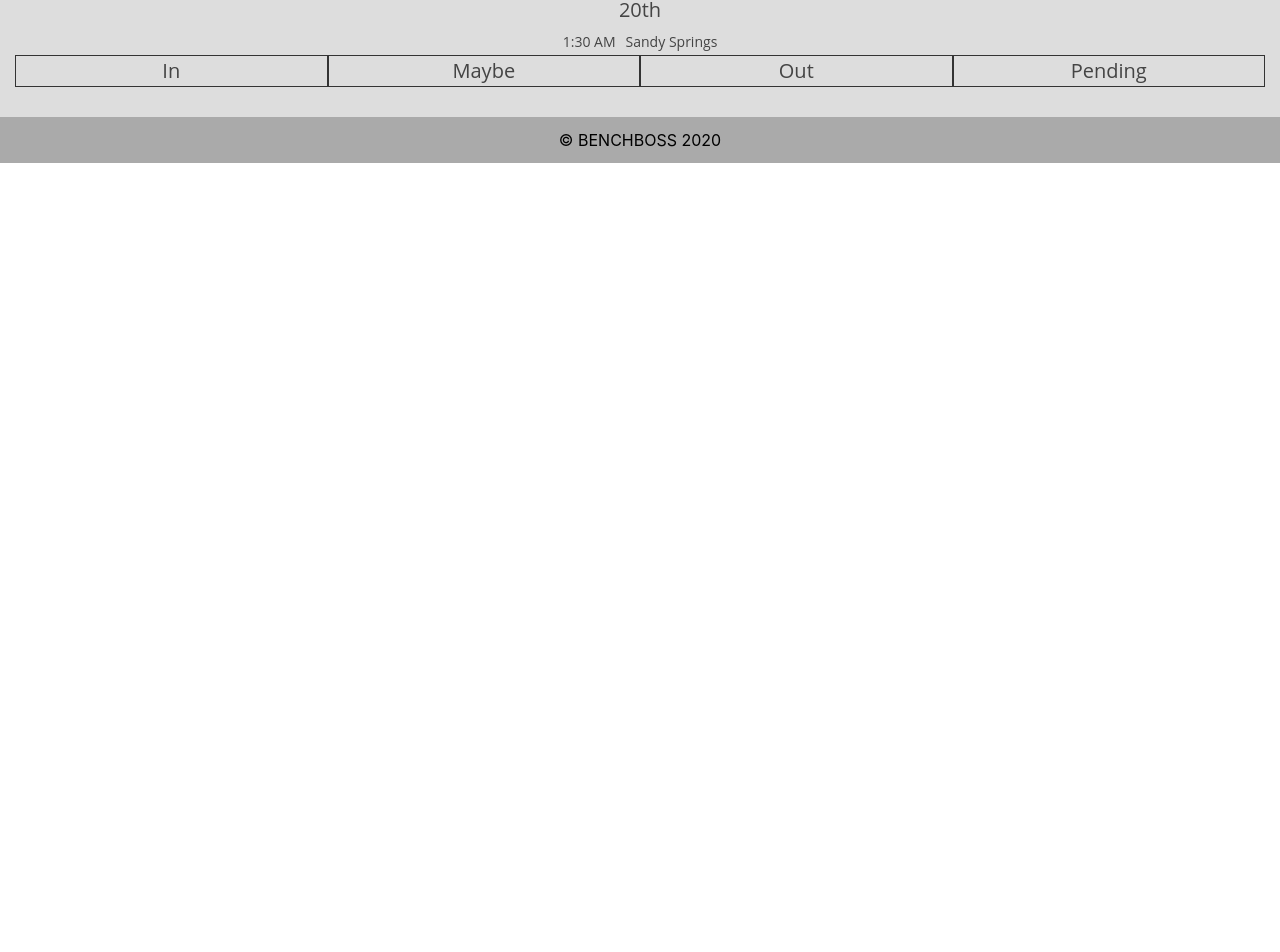
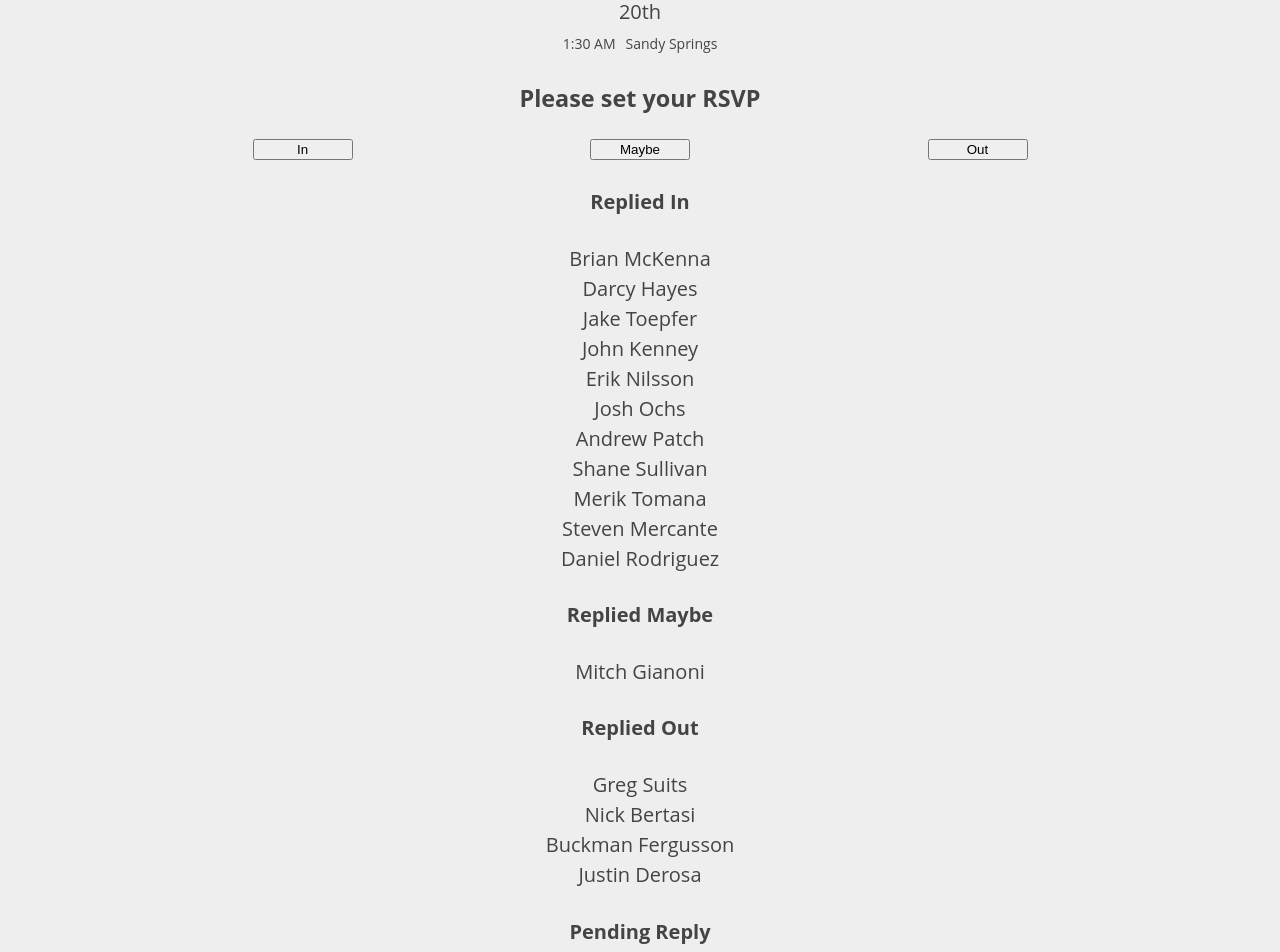
Before and after one commit to bmckenna1982/benchboss, a React (Create React App) app: page /schedule/1 in a window 1280 px wide. Shown: the part 293-1245 px from the top of the page. Before the commit the page ends 800 px from the top, so only its background shows below. Built offline with nearby package versions, Linux system fonts and the light colour scheme.

Commit message:
created utils.js and moved utility functions into file, imported and configured where needed

```diff
--- a/package.json
+++ b/package.json
@@ -16,9 +16,13 @@
   },
   "scripts": {
     "start": "react-scripts start",
+    "prebuild": "CI=true react-scripts test --colors",
     "build": "react-scripts build",
     "test": "react-scripts test",
-    "eject": "react-scripts eject"
+    "eject": "react-scripts eject",
+    "predeploy": "npm run build",
+    "deploy": "now --prod ./build",
+    "postdeploy": "now alias -A ./build/now.json"
   },
   "eslintConfig": {
     "extends": "react-app"
--- a/public/now.json
+++ b/public/now.json
@@ -1,6 +1,6 @@
 {
-  "version": 1,
-  "alias": "benchboss",
+  "version": 2,
+  "alias": "benchboss-app",
   "name": "benchboss",
   "routes": [
       {
--- a/src/App.css
+++ b/src/App.css
@@ -15,7 +15,7 @@ main {
 nav,
 footer {
   padding: 1% 0;
-  background-color: #aaa;
+  background-color: #01A263;
 }
 
 nav {
@@ -42,12 +42,13 @@ h2 {
 section {
   min-height: 200px;
   padding: 30px 15px;
-  background-color: #bbb;
+  background-color: #eee;
+  border-top: 2px solid #dedede;
 }
 
-section:nth-child(even) {
+/* section:nth-child(even) {
   background-color: #ddd;
-}
+} */
 
 p {
   margin: 0 auto;
--- a/src/components/comment.js
+++ b/src/components/comment.js
@@ -1,15 +1,16 @@
 import React, { Component } from 'react'
 import { format as formatDate, parseISO } from 'date-fns'
+import { NiceDate } from './utils'
 import './styles/comment.css'
 
 class Comment extends Component {
-  NiceDate({ postedDate, format = 'MMMM do yyyy h:mm a' }) {
-    const parseDate = parseISO(postedDate)
+  // NiceDate({ postedDate, format = 'MMMM do yyyy h:mm a' }) {
+  //   const parseDate = parseISO(postedDate)
 
-    console.log('postedDate', postedDate)
-    console.log('Date', formatDate(parseDate, format))
-    return formatDate(parseDate, format)
-  }
+  //   console.log('postedDate', postedDate)
+  //   console.log('Date', formatDate(parseDate, format))
+  //   return formatDate(parseDate, format)
+  // }
 
   render() {
     console.log(this.props)
@@ -17,7 +18,10 @@ class Comment extends Component {
       <div className='Comment_container'>
         <div className='Comment'>{this.props.comment.content}</div>
         <div className='Comment_author'>{this.props.comment.author}</div>
-        <div className='Comment_date'>{this.NiceDate(this.props.comment)}</div>
+        <div className='Comment_date'>
+          <NiceDate date={this.props.comment.postedDate} />
+          {/* {this.NiceDate(this.props.comment)} */}
+        </div>
       </div>
     )
   }
--- a/src/components/gameDetail.js
+++ b/src/components/gameDetail.js
@@ -1,55 +1,100 @@
 import React, { Component } from 'react'
-import { format as formatDate, parseISO } from 'date-fns'
+import { NiceMonth, NiceDay, NiceTime } from './utils'
 import Schedule from '../scheduleData'
 import './styles/gameDetail.css'
 
 class GameDetail extends Component {
 
-  NiceMonth({ time, format = 'MMM' }) {
-    const parseDate = parseISO(time)
-    console.log('Month', formatDate(parseDate, format))
-    return formatDate(parseDate, format)
-  }
+  // NiceMonth({ time, format = 'MMM' }) {
+  //   const parseDate = parseISO(time)
+  //   console.log('Month', formatDate(parseDate, format))
+  //   return formatDate(parseDate, format)
+  // }
 
-  NiceDay({ time, format = 'do' }) {
-    const parseDate = parseISO(time)
-    console.log('Day', formatDate(parseDate, format))
-    return formatDate(parseDate, format)
-  }
+  // NiceDay({ time, format = 'do' }) {
+  //   const parseDate = parseISO(time)
+  //   console.log('Day', formatDate(parseDate, format))
+  //   return formatDate(parseDate, format)
+  // }
 
-  NiceTime({ time, format = 'h:mm a' }) {
-    console.log('time', time)
-    const parseDate = parseISO(time)
-    console.log('Time', formatDate(parseDate, format))
-    return formatDate(parseDate, format)
-  }
+  // NiceTime({ time, format = 'h:mm a' }) {
+  //   console.log('time', time)
+  //   const parseDate = parseISO(time)
+  //   console.log('Time', formatDate(parseDate, format))
+  //   return formatDate(parseDate, format)
+  // }
 
   render() {
-    const selectedGame =  Schedule.games[this.props.match.params.gameId]
+    const selectedGame = Schedule.games[this.props.match.params.gameId]
     return (
       <section className='GameDetail'>
-        <h2>Guinness vs Cossacks</h2>
+        <h2>{selectedGame.summary}</h2>
         <div className='GameDetail_Date'>
           <div className='month'>
-            {this.NiceMonth(selectedGame)}
+            <NiceMonth date={selectedGame.time} />
+            {/* {this.NiceMonth(selectedGame)} */}
           </div>
           <div className='day'>
-            {this.NiceDay(selectedGame)}
+            <NiceDay date={selectedGame.time}/>
+            {/* {this.NiceDay(selectedGame)} */}
           </div>
           <div className='GamePreview_time'>
-            {this.NiceTime(selectedGame)}
+            <NiceTime date={selectedGame.time} />
+            {/* {this.NiceTime(selectedGame)} */}
           </div>
           <div className='GamePreview_location'>
             {selectedGame.location}
           </div>
           <div className='RSVP'>
-            <div className='reply_in'>In</div>
-            <div className='reply_maybe'>Maybe</div>
-            <div className='reply_out'>Out</div>
-            <div className='reply_pending'>Pending</div>
+            <h3>Please set your RSVP</h3>
+            <div className='button_container'>
+              <button className='RSVP_button reply_in'>In</button>
+              <button className='RSVP_button reply_maybe'>Maybe</button>
+              <button className='RSVP_button reply_out'>Out</button>
+            </div>
+          </div>
+          <div className="RSVP_status">
+            <div className='RSVP_status_in'>
+              <h4>Replied In</h4>
+              <ul className='RSVP_in_list'>
+                <li>Brian McKenna</li>
+                <li>Darcy Hayes</li>
+                <li>Jake Toepfer</li>
+                <li>John Kenney</li>
+                <li>Erik Nilsson</li>
+                <li>Josh Ochs</li>
+                <li>Andrew Patch</li>
+                <li>Shane Sullivan</li>
+                <li>Merik Tomana</li>
+                <li>Steven Mercante</li>
+                <li>Daniel Rodriguez</li>
+              </ul>
+            </div>
+            <div className='RSVP_status_maybe'>
+              <h4>Replied Maybe</h4>
+              <ul className='RSVP_maybe_list'>
+                <li>Mitch Gianoni</li>
+              </ul>
+            </div>
+            <div className='RSVP_status_out'>
+              <h4>Replied Out</h4>
+              <ul className='RSVP_out_list'>
+                <li>Greg Suits</li>
+                <li>Nick Bertasi</li>
+                <li>Buckman Fergusson</li>
+                <li>Justin Derosa</li>
+              </ul>
+            </div>
+            <div className='RSVP_status_pending'>
+              <h4>Pending Reply</h4>
+              <ul className='RSVP_pending_list'>
+                <li>Keith Jones</li>
+                <li>Stephen Patch</li>
+              </ul>
+            </div>
           </div>
         </div>
-      </section>
+      </section >
     )
   }
 }
--- a/src/components/homePage.js
+++ b/src/components/homePage.js
@@ -1,6 +1,5 @@
 import React, { Component } from 'react'
 import { NavLink } from 'react-router-dom'
-import compareAsc from 'date-fns/compareAsc'
 import SchedulePreview from './schedulePreview'
 import MessagePreview from './messagePreview'
 import Comment from './comment'
@@ -9,21 +8,21 @@ import CommentList from '../commentData'
 
 
 class HomePage extends Component {
-  findLastMessage() {
-    var mostRecentDate = Math.max.apply(null, Board.messages.map( e => {
-      return new Date(e.postedDate);
-   }));
-    console.log('mostRecentDate', mostRecentDate)
-    const mostRecentMessage = new Date(Math.max.apply(null, Board.messages.map( game => new Date(game.postedDate))));
-    const mostRecentComment = new Date(Math.max.apply(null, CommentList.comments.map( comment => new Date(comment.postedDate))));
+  // findLastMessage() {
+  //   var mostRecentDate = Math.max.apply(null, Board.messages.map( e => {
+  //     return new Date(e.postedDate);
+  //  }));
+  //   console.log('mostRecentDate', mostRecentDate)
+  //   const mostRecentMessage = new Date(Math.max.apply(null, Board.messages.map( game => new Date(game.postedDate))));
+  //   const mostRecentComment = new Date(Math.max.apply(null, CommentList.comments.map( comment => new Date(comment.postedDate))));
 
-    const lastMessage = mostRecentMessage > mostRecentComment
-      ? mostRecentMessage
-      : mostRecentComment
+  //   const lastMessage = mostRecentMessage > mostRecentComment
+  //     ? mostRecentMessage
+  //     : mostRecentComment
 
-    console.log('lastMessage', lastMessage)
-    return lastMessage
-  }
+  //   console.log('lastMessage', lastMessage)
+  //   return lastMessage
+  // }
 
   render() {
     return (
--- a/src/components/styles/gameDetail.css
+++ b/src/components/styles/gameDetail.css
@@ -1,9 +1,18 @@
 .RSVP {
+  display: flex;
+  flex-direction: column;
+}
+
+/* .RSVP div {
+  flex: 1;
+  border: 1px solid #333;
+} */
+
+.button_container {
   display: flex;
   justify-content: space-evenly;
 }
 
-.RSVP div {
-  flex: 1;
-  border: 1px solid #333;
+.RSVP_button {
+  width: 100px;
 }
--- /dev/null
+++ b/src/components/utils.js
@@ -0,0 +1,22 @@
+import React from 'react'
+import { format as formatDate, parseISO } from 'date-fns'
+
+export function NiceDate({ date, format = 'MMMM do yyyy h:mm a' }) {
+  const parseDate = parseISO(date)
+  return formatDate(parseDate, format)
+}
+
+export function NiceMonth({ date, format = 'MMM' }) {
+  const parseDate = parseISO(date)
+  return formatDate(parseDate, format)
+}
+
+export function NiceDay({ date, format = 'do' }) {
+  const parseDate = parseISO(date)
+  return formatDate(parseDate, format)
+}
+
+export function NiceTime({ date, format = 'h:mm a' }) {
+  const parseDate = parseISO(date)
+  return formatDate(parseDate, format)
+}
```
Also changed, not shown: src/components/gamePreview.js (+23 -20 lines), src/setupTests.js (+4 -5 lines), 2 other files (tests, documents, lock files or other folders).
